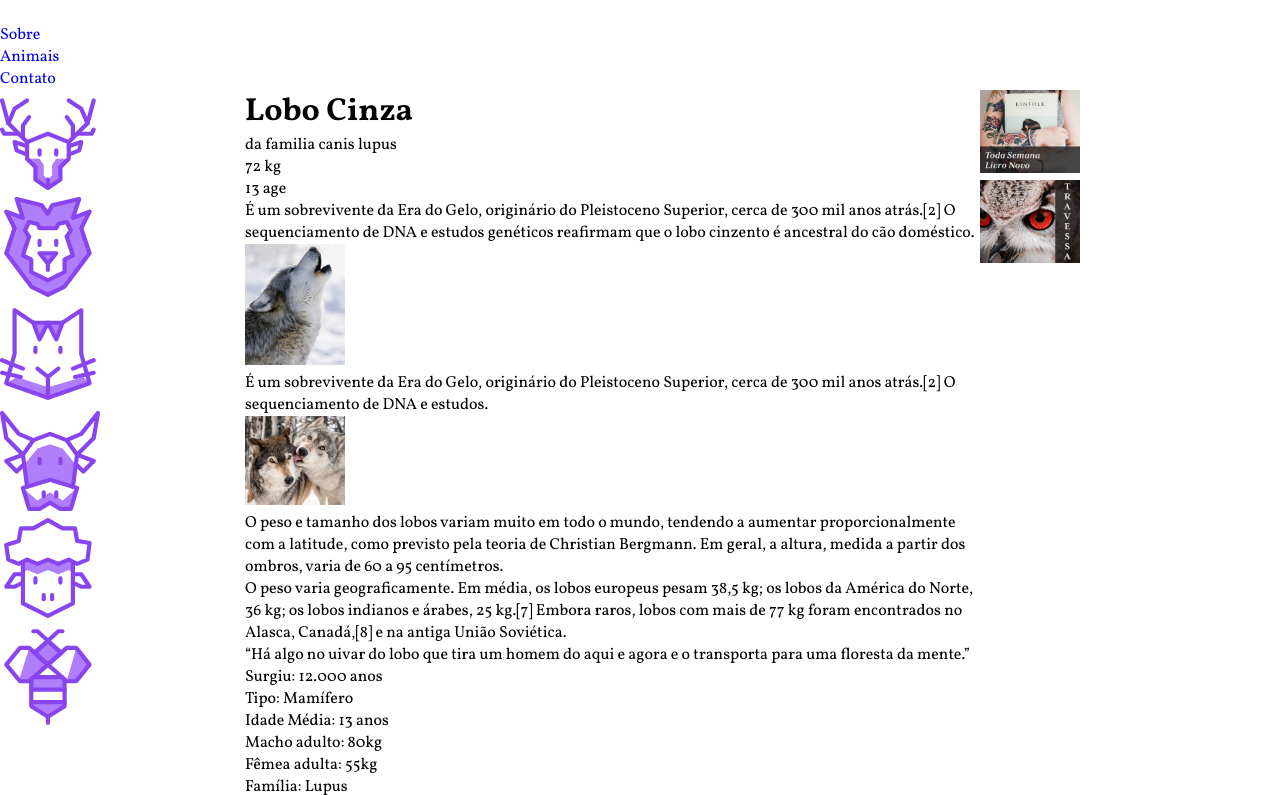
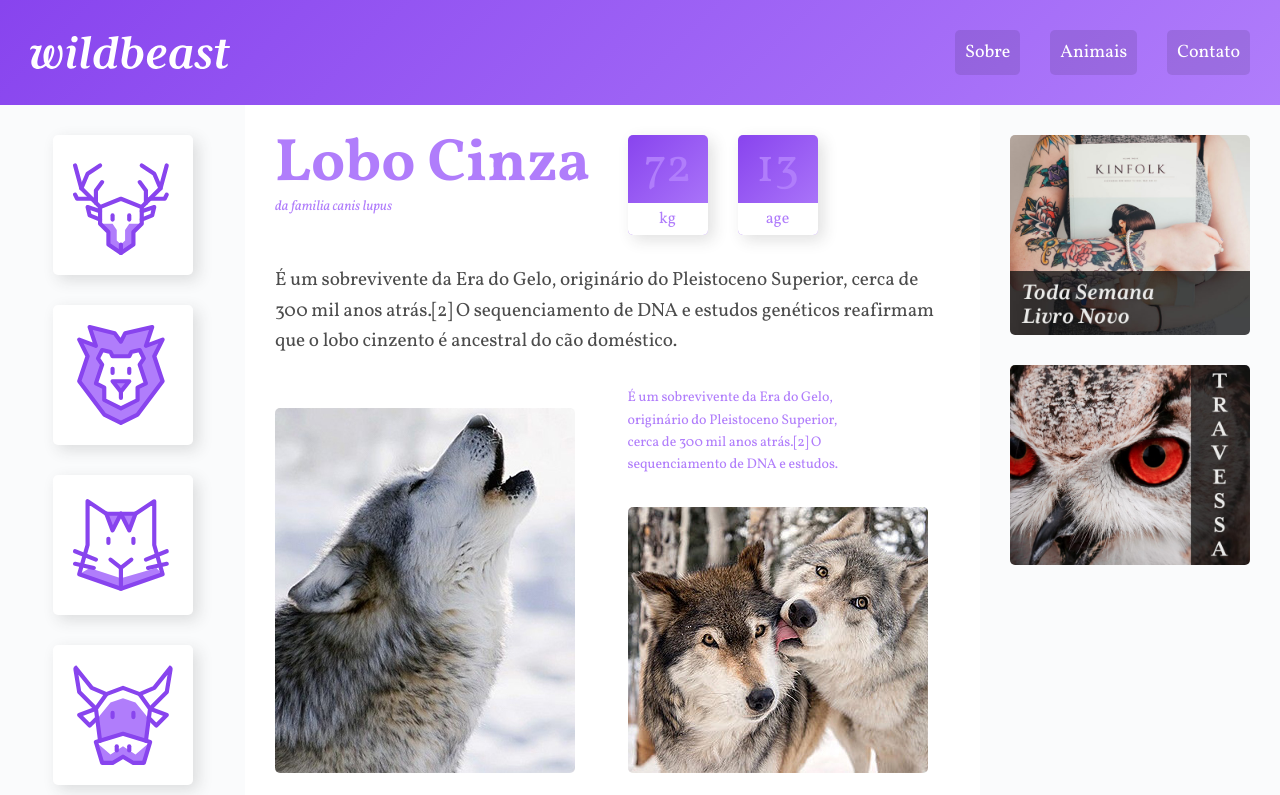
Before and after one commit to pansiniffc/projeto_wildbeast, a plain HTML site: page index.html in a window 1280 px wide. Shown: the top 795 px of the page. Drawn offline with Linux system fonts and the light colour scheme.

Commit message:
estrutura

```diff
--- a/index.html
+++ b/index.html
@@ -48,17 +48,17 @@
                 </div>
             </div>
 
-            <p>
+            <p class="col-wide">
                 É um sobrevivente da Era do Gelo, originário do Pleistoceno Superior, cerca de 300 mil anos atrás.[2] O sequenciamento de DNA e estudos genéticos reafirmam que o lobo cinzento é ancestral do cão doméstico.
             </p>
 
-            <img src="imagens/wolf1.jpg" alt="wolf 1">
+            <img class="imagem-1" src="imagens/wolf1.jpg" alt="wolf 1">
 
-            <p>
+            <p class="destaque">
                 É um sobrevivente da Era do Gelo, originário do Pleistoceno Superior, cerca de 300 mil anos atrás.[2] O sequenciamento de DNA e estudos.
             </p>
 
-            <img src="imagens/wolf2.jpg" alt="Wolf 2">
+            <img class="imagem-2" src="imagens/wolf2.jpg" alt="Wolf 2">
 
             <p>
                 O peso e tamanho dos lobos variam muito em todo o mundo, tendendo a aumentar proporcionalmente com a latitude, como previsto pela teoria de Christian Bergmann. Em geral, a altura, medida a partir dos ombros, varia de 60 a 95 centímetros.
@@ -68,7 +68,7 @@
                 O peso varia geograficamente. Em média, os lobos europeus pesam 38,5 kg; os lobos da América do Norte, 36 kg; os lobos indianos e árabes, 25 kg.[7] Embora raros, lobos com mais de 77 kg foram encontrados no Alasca, Canadá,[8] e na antiga União Soviética.
             </p>
 
-            <blockquote class="citacao">
+            <blockquote class="citacao col-wide">
                 <p>
                     “Há algo no uivar do lobo que tira um homem do aqui e agora e o transporta para uma floresta da mente.”
                 </p>
@@ -93,7 +93,7 @@
                 </p>
             </div>
 
-            <img src="imagens/wolf3.jpg" alt="Wolf 3">
+            <img  class="col-wide" src="imagens/wolf3.jpg" alt="Wolf 3">
         </main>
 
         <aside class="anuncios">
--- a/style.css
+++ b/style.css
@@ -20,7 +20,9 @@
 }
 
 img {
-    max-width: 100px;
+    display: block;
+    max-width: 100%;
+    border-radius: 5px;
 }
 
 /* GRID GERAL  */
@@ -34,22 +36,239 @@
     "footer footer footer";
 }
 
+@media (max-width: 1200px) {
+    .estrutura{
+        grid-template-areas:
+        "header header"
+        "sidenav content content"
+        "sidenav anuncios anuncios"
+        "footer footer footer";
+    }
+}
+
+@media (max-width: 760px){
+    .estrutura{
+        grid-template-columns: 100%;
+        grid-template-areas:
+        "header"
+        "sidenav"
+        "content"
+        "anuncios"
+        "footer";
+    }
+}
+
+
+/* HEADER */
 .header{
     grid-area: header;
+    background: linear-gradient(135deg, #8844ee, #B07DFB);
+    padding: 30px;
+    display: grid;
+    grid-template-columns: 1fr auto;
+    align-items: center;
 }
+
+.logo{
+    max-width: 200px;
+}
+
+.header nav ul{
+    display: flex;
+    flex-wrap: wrap;
+}
+
+.header nav a {
+    display: block;
+    padding: 10px;
+    color: white;
+    font-size: 1.125em;
+    background: rgba(0,0,0,0.1);
+    border-radius: 5px;
+    transition: 0.1s;
+}
+
+.header nav a:hover{
+    background: rgba(0,0,0,0.5);
+}
+
+.header li+li{ /* SO PEGA NO LI QUE TIVER OUTRO LI DEPOIS DELE */
+    margin-left: 30px;
+}
+/* SIDENAV */
 
 .sidenav{
     grid-area: sidenav;
+    background: #fafbfc;
+    padding: 30px;
 }
 
+.sidenav li a{
+    display: block;
+    min-width: 60px;
+    max-width: 100px;
+    margin: 0 auto 30px auto;
+    background: white;
+    padding: 20px;
+    border-radius: 5px;
+    box-shadow: 5px 5px 15px 0px rgba(44,44,44,0.15);
+    transition: .1s ease-out;
+}
+
+.sidenav li a:hover{
+    background: #B07DFB;
+}
+
+/*CONTEUDO*/
 .content{
     grid-area: content;
+    max-width: 900px;
+    margin: 0 auto;
+    padding: 30px;
+    display: grid;
+    grid-template-columns: 1fr 1fr;
+    grid-gap: 30px;
 }
 
+.col-wide{
+    grid-column: 1 / -1;
+}
+
+.imagem-1{
+    grid-row: span 2;
+    align-self: end;
+}
+
+.imagem-2{
+    align-self: end;
+}
+
+/* ESTILOS CONTENT */
+
+p {
+    font-size: 1.2em;
+    line-height: 1.6;
+    letter-spacing: -0.005em;
+    color: rgba(0,0,0,0.7);
+}
+
+.informacoes p+p{
+    margin-top: 30px;
+}
+
+/* TITULO */
+
+.titulo{
+    color: #B07DFB;
+
+}
+
+.titulo h1{
+    font-size: 3.75em;
+    line-height: 1;
+    font-weight: 700;
+}
+
+.titulo span{
+    font-size: 0.875em;
+    font-style: italic;
+}
+
+/*CARACTERISTICAS*/
+
+.caracteristicas{
+    display: flex;
+    align-items: flex-start;
+}
+
+.caracteristicas > div{
+    width: 80px;
+    text-align: center;
+    background: linear-gradient(135deg, #8844ee, #B07DFB);
+    border-radius: 5px;
+    box-shadow: 5px 5px 15px 0px rgba(44,44,44,0.15);
+    position: relative;
+}
+
+
+.caracteristicas > div:first-child{
+    margin-right: 30px;
+}
+
+.caracteristicas span{
+    display: block;
+    color: #B07DFB;
+}
+
+.numero{
+    color: #B07DFB;
+    font-size: 3em;
+    line-height: 1;
+    margin: 10px auto;
+}
+
+.rotulo{
+    background: white;
+    border-radius: 0 0 5px 5px;
+    padding: 5px 0;
+    position: relative;
+    top: 2;
+}
+
+.destaque{
+    color: #B07DFB;
+    font-size: 0.875em;
+    max-width: 16em;
+}
+
+.citacao, .atributos{
+    align-self: start;
+    padding: 30px;
+    border-radius: 5px;
+    box-shadow: 5px 5px 15px 0px rgba(44,44,44,0.15);
+    background: linear-gradient(135deg, #8844ee, #B07DFB);
+}
+
+.citacao p{
+    font-size: 1.5em;
+    font-style: italic;
+    text-align: center;
+    max-width: 500px;
+    margin: 0 auto;
+    color: white;
+}
+
+.atributos li{
+    color: white;
+    font-family: 'Courier New', Courier, monospace;
+    font-size: 1.125em;
+    padding: 15px;
+}
+
+.atributos li+li{
+    border-top: 2px solid #B07DFB;
+}
+
+
+/* ANUNCIOS */
 .anuncios{
     grid-area: anuncios;
+    background-color: #fafbfc;
+    display: grid;
+    align-content: start;
+    padding: 30px;
+    grid-gap: 30px;
 }
 
+
+/* FOOTER */
 .footer{
     grid-area: footer;
+    background: linear-gradient(135deg, #8844ee, #B07DFB);
 }
+
+.footer p{
+    color: white;
+    text-align: center;
+    padding: 30px;
+}
```
